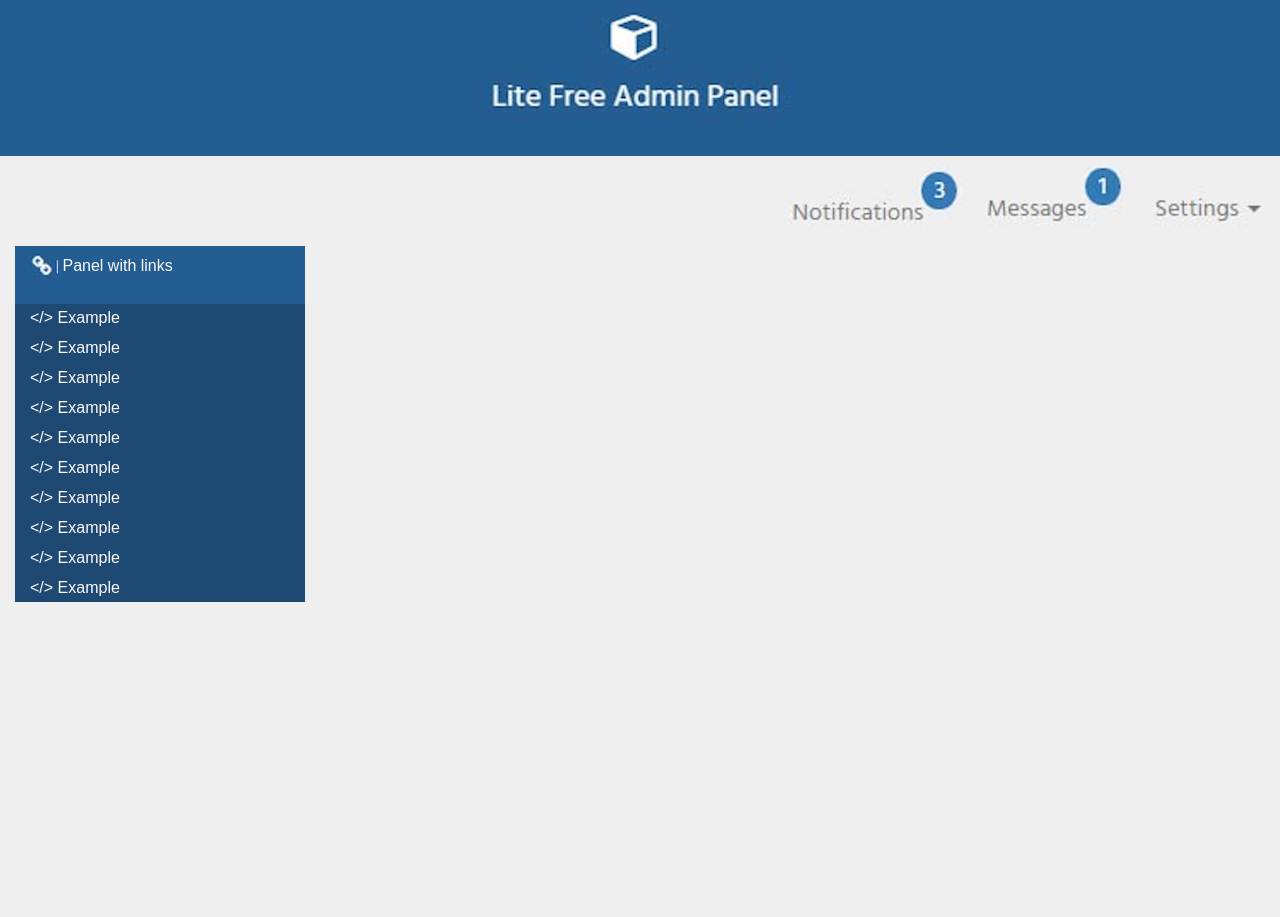
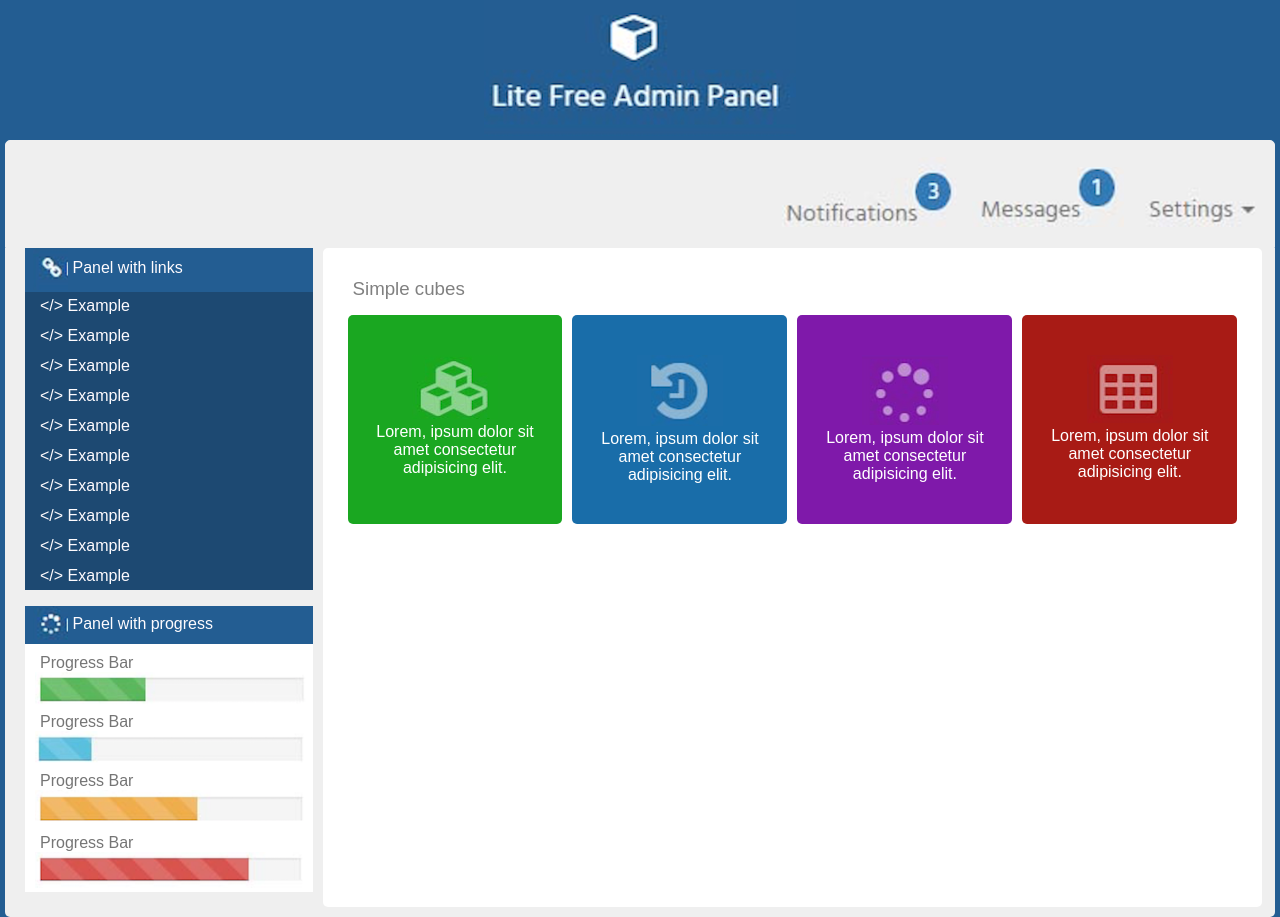
Before and after one commit to elescobars/pw15162022, a plain HTML site: page PracticaCSS04/index.html in a window 1280 px wide. Before the commit the page ends 800 px from the top, so only its background shows below. Drawn offline with Linux system fonts and the light colour scheme.

Commit message:
Progreso 18102022

```diff
--- a/PracticaCSS04/css/styles.css
+++ b/PracticaCSS04/css/styles.css
@@ -1,6 +1,14 @@
 header {
     background-color: #235d92;
     text-align: center;
+}
+
+header nav {
+    margin: 0px 5px 0px 5px;
+    background-color: #efefef;
+    border-top-left-radius: 5px;
+    border-top-right-radius: 5px;
+    border: 1px solid #efefef;
 }
 
 header nav ul {
@@ -19,21 +27,26 @@ header nav ul li:hover {
 }
 
 body {
-    background-color: #efefef;
+    background-color: #235d92;
     margin: 0;
     font-family: sans-serif;
     font-size: 16px;
 }
 
+section.barleft {
+    padding-bottom: 10px;
+}
+
 section.barleft article {
     background-color: #235d92;
-    margin: 10px 15px ;
+    margin: 0px 10px 15px 20px;
     color: #fefbfe;
 }
 
 section.barleft article ul {
     background-color: #1d4972;
     list-style: none;
+    margin-top: 0px;
 }
 
 section.barleft article ul li {
@@ -46,8 +59,27 @@ section.barleft article ul li:before {
     content: "</> ";
 }
 
-.titulocuadro {
+.barleftwhitebg {
+    background-color: #ffffff;
+    color: #757575;
+    padding-top: 10px;
+}
 
+.barleftwhitebg span {
+    padding: 10px 0px 0px 15px;
+}
+
+.barleftwhitebg img{
+    width: 95%;
+    margin-left: 10px;
+}
+
+.frame {
+    background-color: #efefef;
+    margin: 0px 5px 0px 5px;
+    border-bottom-left-radius: 5px;
+    border-bottom-right-radius: 5px;
+    display: flex;
 }
 
 .logoseccion {
@@ -61,5 +93,56 @@ section.barleft article ul li:before {
 }
 
 .content {
-    width: 74%
+    width: 74%;
+    background-color: #ffffff;
+    padding: 30px 0px 20px 0px;
+    margin-bottom: 10px;
+    border-radius: 5px;
 }
+
+.content h3 {
+    color: gray;
+    margin: 0px 30px 5px 30px;
+    font-weight: normal;
+}
+
+.cubos {
+    display: flex;
+    margin: 0px 20px 0px 20px;
+}
+
+.cubo {
+    display: inline;
+    width: 25%;
+    text-align: center;
+    margin: 10px 5px 10px 5px;
+    padding: 20px 0px 40px 0px;
+    background-color:#1d4972;
+    color: #ffffff;
+    border-radius: 5px;
+}
+
+.cubo p {
+    margin: 0px 1em 0px 1em;
+}
+
+.cubo img {
+    padding-top: 20px;
+    width: 40%;
+}
+
+#cuboverde {
+    background-color: #1aa721;
+}
+
+#cuboazul {
+    background-color: #196da9;
+}
+
+#cubomorado {
+    background-color: #7f19aa;
+}
+
+#cuborojo {
+    background-color: #a81b15;
+}
--- a/PracticaCSS04/index.html
+++ b/PracticaCSS04/index.html
@@ -1,5 +1,6 @@
 <!DOCTYPE html>
 <html lang="es">
+
 <head>
     <meta charset="UTF-8">
     <meta http-equiv="X-UA-Compatible" content="IE=edge">
@@ -7,6 +8,7 @@
     <title>Practica CSS04</title>
     <link rel="stylesheet" href="css/styles.css">
 </head>
+
 <body>
     <header>
         <img src="img/logo.png" alt="logo">
@@ -19,6 +21,7 @@
         </nav>
     </header>
 
+    <div class="frame">
         <section class="barleft">
             <article>
                 <img class="logoseccion" src="img/logolinks.png" alt="">
@@ -36,10 +39,45 @@
                     <li>Example</li>
                 </ul>
             </article>
+
+            <article>
+                <img class="logoseccion" src="img/logoprogress.png" alt="">
+                <span class="titulocuadro">Panel with progress</span>
+                <div class="barleftwhitebg">
+                    <span>Progress Bar</span>
+                    <img src="img/barra01.png" alt="">
+                    <span>Progress Bar</span>
+                    <img src="img/barra02.png" alt="">
+                    <span>Progress Bar</span>
+                    <img src="img/barra03.png" alt="">
+                    <span>Progress Bar</span>
+                    <img src="img/barra04.png" alt="">
+                </div>
+            </article>
         </section>
 
         <section class="content">
+            <h3>Simple cubes</h3>
+            <div class="cubos">
+                <div class="cubo" id="cuboverde">
+                    <img src="img/cubo1.png" alt="">
+                    <p>Lorem, ipsum dolor sit amet consectetur adipisicing elit.</p>
+                </div>
+                <div class="cubo" id="cuboazul">
+                    <img src="img/cubo02.png" alt="">
+                    <p>Lorem, ipsum dolor sit amet consectetur adipisicing elit.</p>
+                </div>
+                <div class="cubo" id="cubomorado">
+                    <img src="img/cubo03.png" alt="">
+                    <p>Lorem, ipsum dolor sit amet consectetur adipisicing elit.</p>
+                </div>
+                <div class="cubo" id="cuborojo">
+                    <img src="img/cubo04.png" alt="">
+                    <p>Lorem, ipsum dolor sit amet consectetur adipisicing elit.</p>
+                </div>
+            </div>
+        </section>
+    </div>
+</body>
 
-    </section>
-</body>
 </html>
```
Lines whose indentation alone changed are shown as unchanged.
